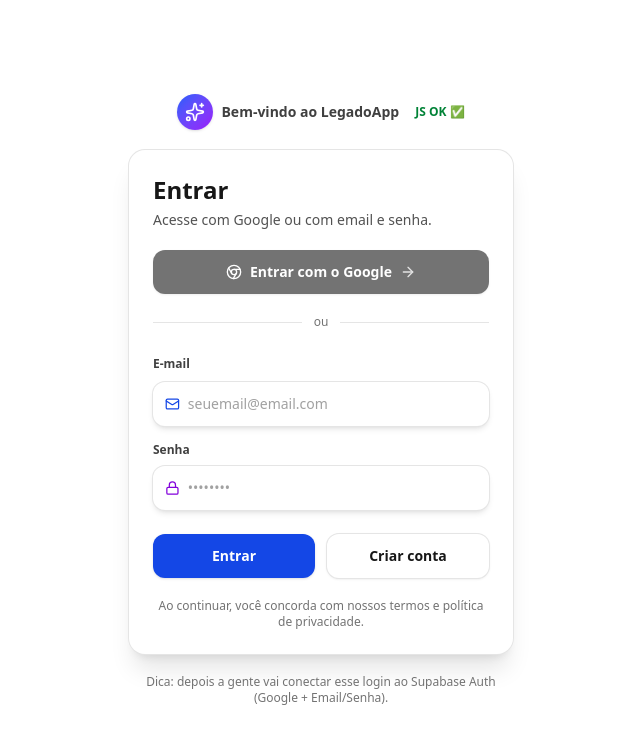
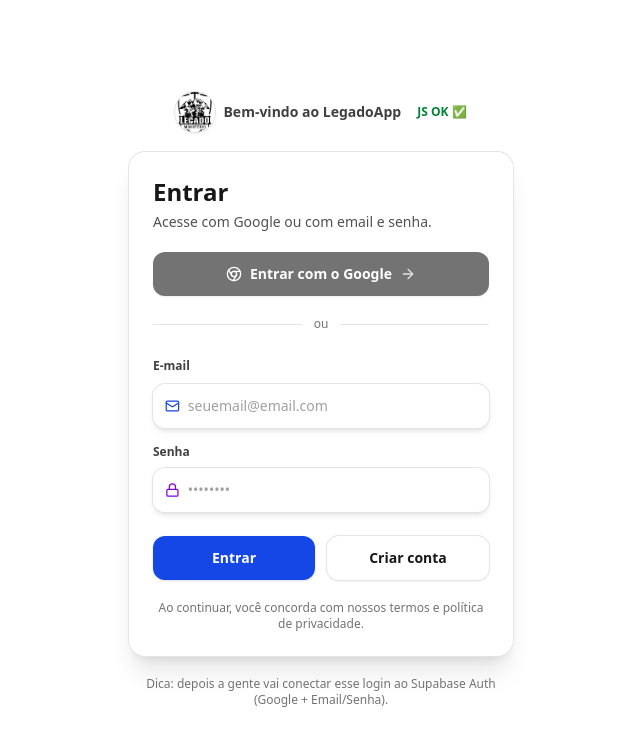
Before and after one commit to marcelobueno77/LegadoApp, a Next.js app: page /login in a window 1280 px wide. Shown: the top 746 px of the page, without its empty margins (319-959 px from the left). Built offline with nearby package versions, Linux system fonts and the light colour scheme; no server answers.

Commit message:
Atualizações painel e eventos

```diff
--- a/app/dashboard/page.tsx
+++ b/app/dashboard/page.tsx
@@ -10,10 +10,10 @@
   ClipboardList,
   BarChart3,
   LogOut,
-  ShieldCheck,
   ShoppingCart,
   Lock,
 } from "lucide-react";
+import Image from "next/image";
 
 type Role = "member" | "leader" | "admin";
 
@@ -38,8 +38,9 @@
         ${locked ? "opacity-70 hover:shadow-md" : "hover:shadow-lg"}`}
     >
       <div className="flex items-start gap-3">
-        <div className="h-10 w-10 rounded-xl bg-neutral-900 text-white flex items-center justify-center shadow">
-          {icon}
+        {/* Ícone do card (agora é específico por card) */}
+        <div className="h-10 w-10 rounded-xl bg-white ring-1 ring-neutral-200 flex items-center justify-center shadow overflow-hidden">
+          <span className="text-neutral-900">{icon}</span>
         </div>
 
         <div className="min-w-0 flex-1">
@@ -70,7 +71,10 @@
   const [loading, setLoading] = useState(true);
   const [msg, setMsg] = useState<string>("");
 
-  const canSeeReports = useMemo(() => role === "leader" || role === "admin", [role]);
+  const canSeeReports = useMemo(
+    () => role === "leader" || role === "admin",
+    [role]
+  );
 
   useEffect(() => {
     let mounted = true;
@@ -90,7 +94,6 @@
         return;
       }
 
-      // carrega o role do usuário em profiles
       const { data: prof, error } = await supabase
         .from("profiles")
         .select("role")
@@ -98,7 +101,6 @@
         .single();
 
       if (error) {
-        // se der erro, mantém como member (mas mostra a mensagem)
         setMsg(error.message);
         setRole("member");
       } else {
@@ -110,7 +112,8 @@
 
     load();
 
-    const { data: sub } = supabase.auth.onAuthStateChange(async (_event, session) => {
+    const { data: sub } = supabase.auth.onAuthStateChange(
+      async (_event, session) => {
         const sessionUser = session?.user ?? null;
         setUser(sessionUser);
 
@@ -119,7 +122,6 @@
           return;
         }
 
-      // atualiza role quando mudar sessão
         const { data: prof } = await supabase
           .from("profiles")
           .select("role")
@@ -127,7 +129,8 @@
           .single();
 
         setRole((prof?.role ?? "member") as Role);
-    });
+      }
+    );
 
     return () => {
       mounted = false;
@@ -158,7 +161,9 @@
     return (
       <div className="min-h-screen bg-white flex items-center justify-center p-6">
         <div className="rounded-2xl bg-white shadow-xl ring-1 ring-neutral-200 px-6 py-4">
-          <p className="text-sm font-medium text-neutral-700">Carregando painel…</p>
+          <p className="text-sm font-medium text-neutral-700">
+            Carregando painel…
+          </p>
         </div>
       </div>
     );
@@ -170,13 +175,22 @@
       <div className="sticky top-0 z-10 bg-white/80 backdrop-blur border-b border-neutral-200">
         <div className="mx-auto max-w-5xl px-6 py-4 flex items-center justify-between gap-4">
           <div className="flex items-center gap-3">
-            <div className="h-10 w-10 rounded-2xl bg-gradient-to-br from-blue-600 to-purple-600 text-white flex items-center justify-center shadow">
-              <ShieldCheck className="h-5 w-5" />
+            <div className="h-10 w-10 rounded-2xl bg-white ring-1 ring-neutral-200 shadow flex items-center justify-center overflow-hidden">
+              <Image
+                src="/legado.png"
+                alt="Legado Ministério"
+                width={40}
+                height={40}
+                className="object-contain"
+                priority
+              />
             </div>
+
             <div>
               <p className="text-sm text-neutral-500">LegadoApp</p>
               <h1 className="text-lg font-bold">Painel</h1>
             </div>
+
           </div>
 
           <div className="flex items-center gap-3">
@@ -186,7 +200,8 @@
                 {user?.email}
               </p>
               <p className="text-xs text-neutral-500">
-                Perfil: <span className="font-semibold text-neutral-700">{role}</span>
+                Perfil:{" "}
+                <span className="font-semibold text-neutral-700">{role}</span>
               </p>
             </div>
 
@@ -205,7 +220,9 @@
       <div className="mx-auto max-w-5xl px-6 py-8">
         <div className="mb-6">
           <h2 className="text-2xl font-bold text-neutral-900">Bem-vindo 👋</h2>
-          <p className="mt-1 text-neutral-600">Escolha uma área para começar.</p>
+          <p className="mt-1 text-neutral-600">
+            Escolha uma área para começar.
+          </p>
 
           {msg ? (
             <div className="mt-4 rounded-xl border border-neutral-200 bg-neutral-50 px-4 py-3 text-sm text-neutral-800">
@@ -214,7 +231,6 @@
           ) : null}
         </div>
 
-        {/* Cards */}
         <div className="grid grid-cols-1 sm:grid-cols-2 lg:grid-cols-3 gap-4">
           <Card
             title="Cadastro de Membros"
--- a/app/eventos/page.tsx
+++ b/app/eventos/page.tsx
@@ -87,10 +87,7 @@
 
 function buildICS(e: EventRow) {
   const dtStart = toICSDate(e.start_at);
-
-
   const dtEnd = e.end_at ? toICSDate(e.end_at) : toICSDate(e.start_at);
-
   const uid = `${e.id}@legadoapp`;
 
   const lines = [
@@ -157,7 +154,9 @@
 
   const [events, setEvents] = useState<EventRow[]>([]);
   const [q, setQ] = useState("");
-  const [range, setRange] = useState<RangeFilter>("week");
+
+  // ✅ ALTERADO: por padrão, iniciar em "all" (Todos)
+  const [range, setRange] = useState<RangeFilter>("all");
 
   const canManage = useMemo(() => role === "leader" || role === "admin", [role]);
 
@@ -254,7 +253,9 @@
     return (
       <div className="min-h-screen bg-white flex items-center justify-center p-6">
         <div className="rounded-2xl bg-white shadow-xl ring-1 ring-neutral-200 px-6 py-4">
-          <p className="text-sm font-medium text-neutral-700">Carregando eventos…</p>
+          <p className="text-sm font-medium text-neutral-700">
+            Carregando eventos…
+          </p>
         </div>
       </div>
     );
@@ -277,7 +278,8 @@
               {user?.email}
             </div>
             <div className="mt-1 text-xs text-neutral-500">
-              Perfil: <span className="font-semibold text-neutral-700">{role}</span>
+              Perfil:{" "}
+              <span className="font-semibold text-neutral-700">{role}</span>
             </div>
 
             {canManage ? (
@@ -373,7 +375,9 @@
                     ) : null}
 
                     {e.description ? (
-                      <p className="mt-3 text-sm text-neutral-600">{e.description}</p>
+                      <p className="mt-3 text-sm text-neutral-600">
+                        {e.description}
+                      </p>
                     ) : null}
                   </div>
 
@@ -424,7 +428,8 @@
         </div>
 
         <p className="mt-4 text-xs text-neutral-500">
-          Próximo passo opcional: sincronizar com Google Calendar via API (mais pra frente).
+          Próximo passo opcional: sincronizar com Google Calendar via API (mais
+          pra frente).
         </p>
       </div>
     </div>
--- a/app/login/page.tsx
+++ b/app/login/page.tsx
@@ -1,9 +1,9 @@
 "use client";
 
 import { useState } from "react";
-import { Mail, Lock, Chrome, ArrowRight, Sparkles } from "lucide-react";
+import { Mail, Lock, Chrome, ArrowRight } from "lucide-react";
 import { supabase } from "../lib/supabase/client";
-
+import Image from "next/image";
 
 export default function LoginPage() {
   const [email, setEmail] = useState("");
@@ -57,7 +57,6 @@
         return;
       }
 
-      // logou -> vai pro dashboard
       window.location.href = "/dashboard";
     } catch (e: any) {
       setMsg(e?.message ?? "Erro ao entrar.");
@@ -71,12 +70,21 @@
       <div className="w-full max-w-sm">
         {/* badge */}
         <div className="mb-5 flex items-center justify-center gap-2">
-          <span className="inline-flex h-9 w-9 items-center justify-center rounded-full bg-gradient-to-br from-blue-600 to-purple-600 text-white shadow">
-            <Sparkles className="h-5 w-5" />
+          <span className="inline-flex h-10 w-10 items-center justify-center rounded-full bg-white ring-1 ring-neutral-200 shadow overflow-hidden">
+            <Image
+              src="/legado.png"
+              alt="Legado Ministério"
+              width={40}
+              height={40}
+              className="object-contain"
+              priority
+            />
           </span>
+
           <span className="text-sm font-semibold text-neutral-700">
             Bem-vindo ao LegadoApp
           </span>
+
           <span className="ml-2 text-xs text-green-700 font-semibold">
             JS OK ✅
           </span>
```
Also changed, not shown: public/legado.png (added). Lines whose indentation alone changed are shown as unchanged.
